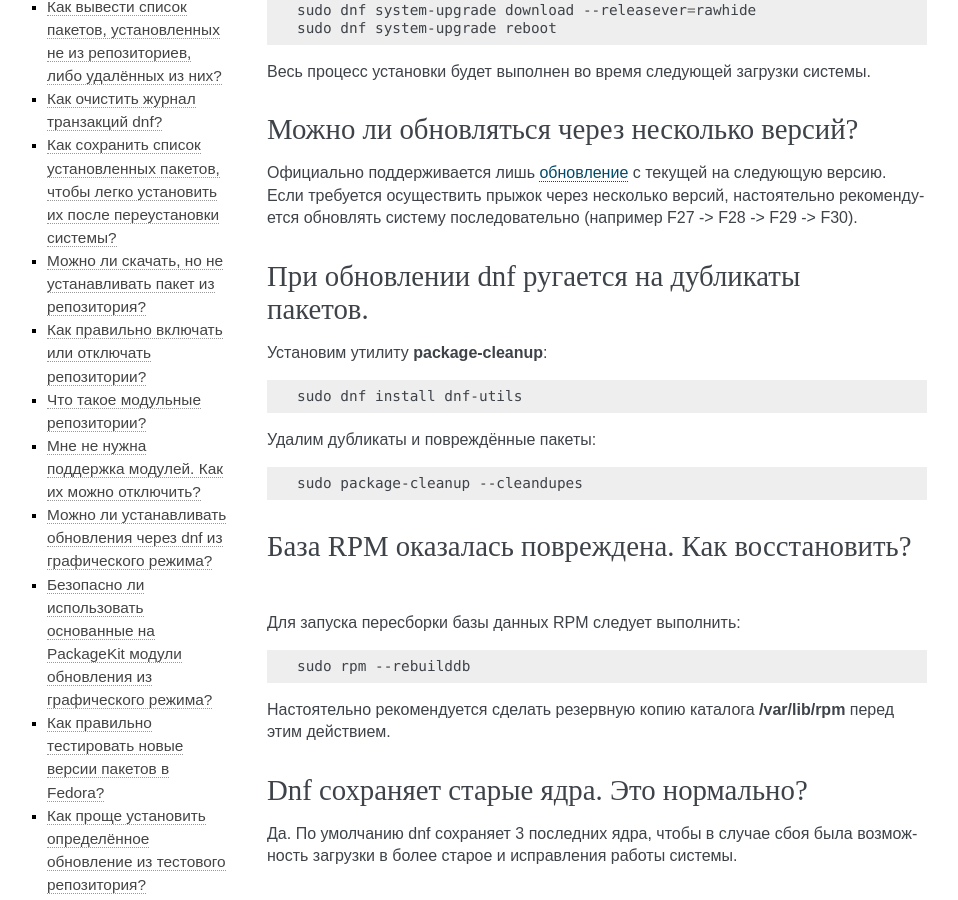
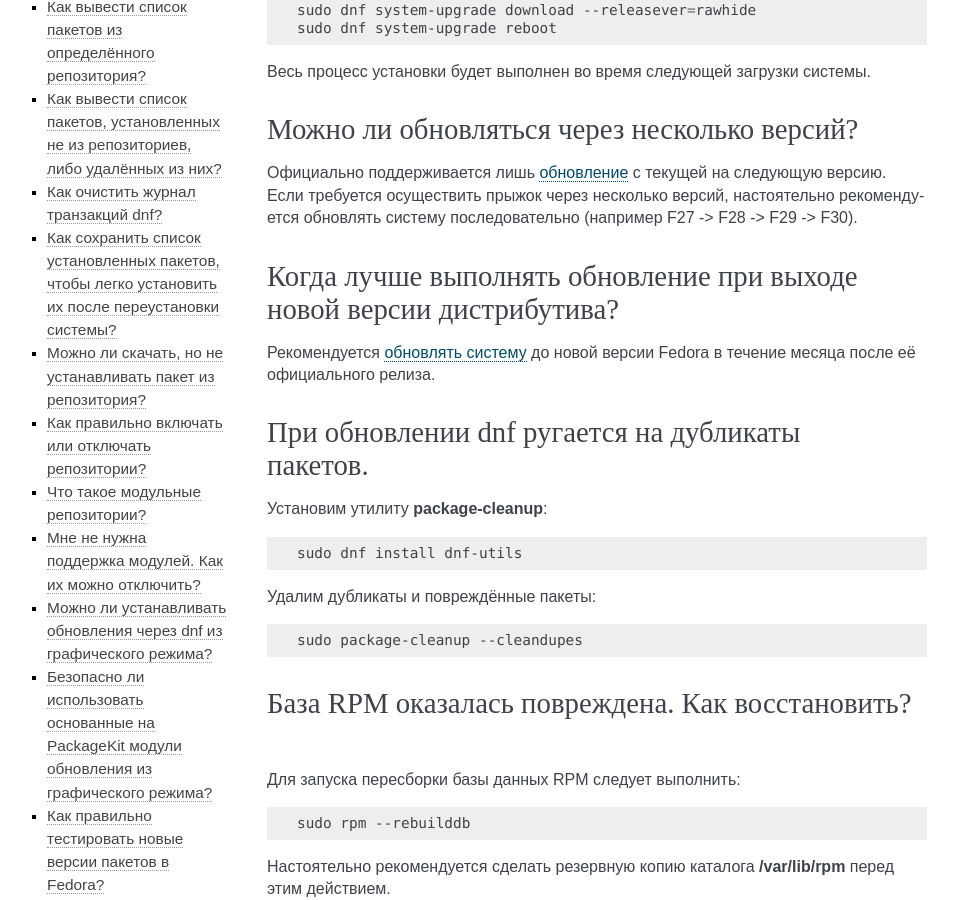
Before and after one commit to RussianFedora/FAQ, a Sphinx documentation site: the page built from source/package-manager.rst, in a window 1280 px wide and 900 px high, scrolled down 3002 px. Shown: the whole window, without its empty margins (153-1111 px from the left). Built offline with Sphinx 7.4.7, drawn with Linux system fonts in a browser that asks for light colours; some of the changed text lies outside the part shown.

Commit message:
Added question about upgrade time.

```diff
--- a/source/package-manager.rst
+++ b/source/package-manager.rst
@@ -166,6 +166,14 @@
 ===============================================
 
 Официально поддерживается лишь :ref:`обновление <dist-upgrade>` с текущей на следующую версию. Если требуется осуществить прыжок через несколько версий, настоятельно рекомендуется обновлять систему последовательно (например F27 -> F28 -> F29 -> F30).
+
+.. index:: fedora, upgrade
+.. _upgrade-time:
+
+Когда лучше выполнять обновление при выходе новой версии дистрибутива?
+=========================================================================
+
+Рекомендуется :ref:`обновлять систему <dist-upgrade>` до новой версии Fedora в течение месяца после её официального релиза.
 
 .. index:: dnf, package error, error
 .. _dnf-duplicates:
```
